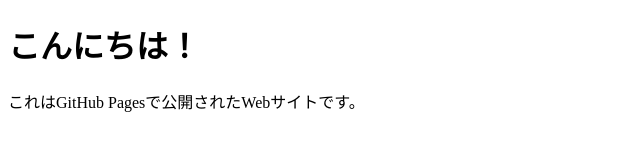
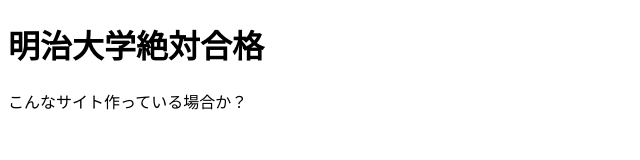
Before and after one commit to sakuraanko-mochi/sakuraanko-mochi.github.io, a plain HTML site: page index.html in a window 1280 px wide. Shown: the whole page, without its empty margins (0-640 px from the left). Drawn offline with Linux system fonts and the light colour scheme.

Commit message:
Update index.html

```diff
--- a/index.html
+++ b/index.html
@@ -2,10 +2,10 @@
 <html>
 <head>
   <meta charset="UTF-8">
-  <title>はじめてのWebサイト</title>
+  <title>とある男の受験日記</title>
 </head>
 <body>
-  <h1>こんにちは！</h1>
-  <p>これはGitHub Pagesで公開されたWebサイトです。</p>
+  <h1>明治大学絶対合格</h1>
+  <p>こんなサイト作っている場合か？</p>
 </body>
 </html>
```
